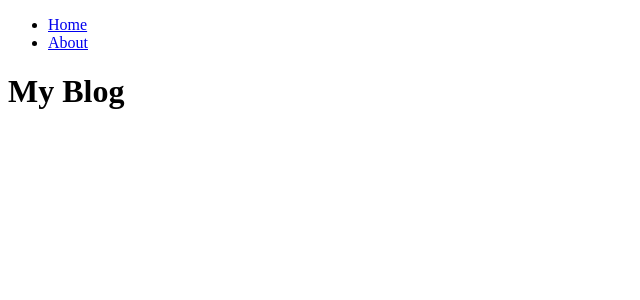
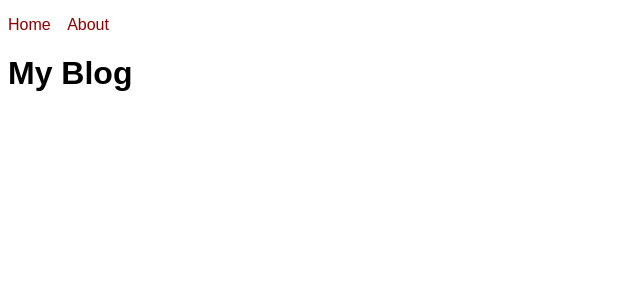
Before and after one commit to Jade1724/next-blog, a Next.js app: page / in a window 1280 px wide. Shown: the top 300 px of the page, without its empty margins (0-640 px from the left). Built offline with nearby package versions, Linux system fonts and the light colour scheme.

Commit message:
Applied global stylings to the app.

```diff
--- a/pages/_app.js
+++ b/pages/_app.js
@@ -1,4 +1,5 @@
 import NavBar from "../components/NavBar";
+import '../styles/globals.css';
 
 function App({ Component, pageProps }) {
   return (
--- /dev/null
+++ b/styles/globals.css
@@ -0,0 +1,26 @@
+body {
+  font-family: Arial, Helvetica, sans-serif;
+}
+
+ul {
+  list-style-type: none;
+  padding-left: 0;
+}
+
+li {
+  display: inline;
+}
+
+li:not(:first-child) {
+  margin-left: 0.75rem;
+}
+
+a {
+  color: darkred;
+  text-decoration: none;
+}
+
+a:focus,
+a:hover {
+  text-decoration: underline;
+}
```
